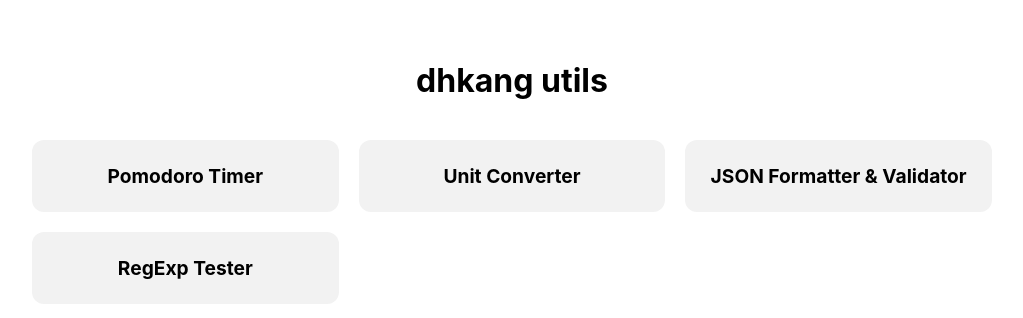
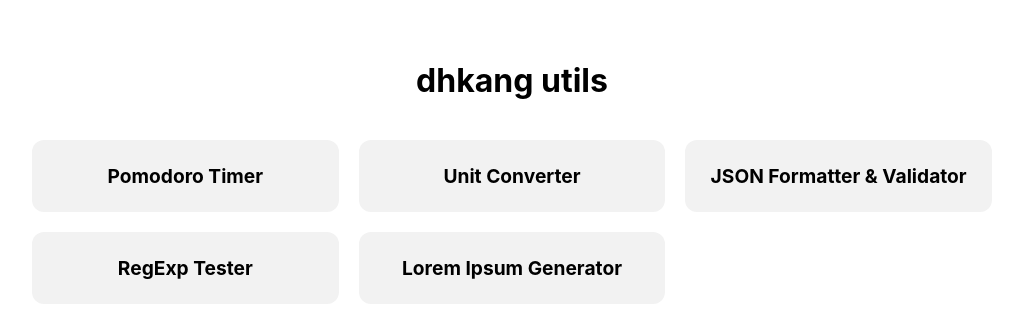
Before and after one commit to dhkang9503/dhkang-utils, a React (Create React App) app: page / in a window 1280 px wide. Shown: the top 318 px of the page, without its empty margins (128-1151 px from the left). Built offline with nearby package versions, Linux system fonts and the light colour scheme.

Commit message:
Update HomePage.js

```diff
--- a/src/pages/HomePage.js
+++ b/src/pages/HomePage.js
@@ -61,7 +61,8 @@ const HomePage = () => {
     { name: 'Pomodoro Timer', path: '/tools/pomodoro' },
     { name: 'Unit Converter', path: '/tools/unit-converter' },
     { name: 'JSON Formatter & Validator', path: '/tools/json-formatter'},
-    { name: 'RegExp Tester', path: '/tools/regexp-tester'}
+    { name: 'RegExp Tester', path: '/tools/regexp-tester'},
+    { name: 'Lorem Ipsum Generator', path: '/tools/lorem-ipsum'}
   ];
 
   return (
```
